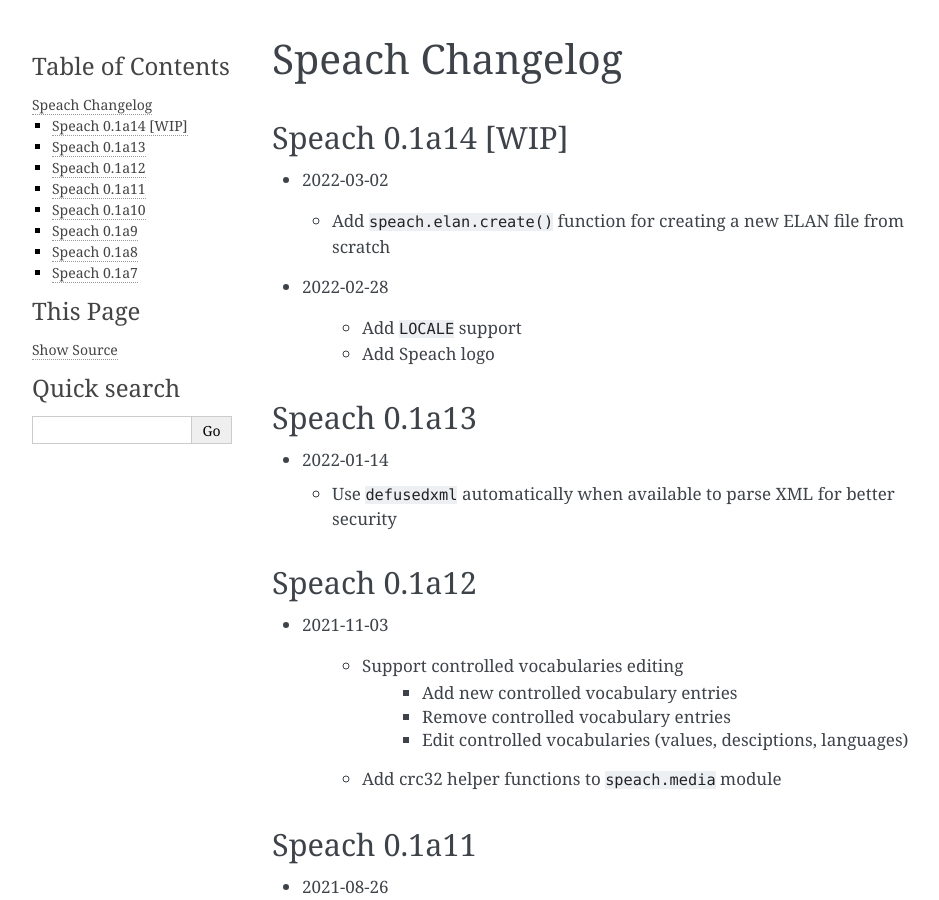
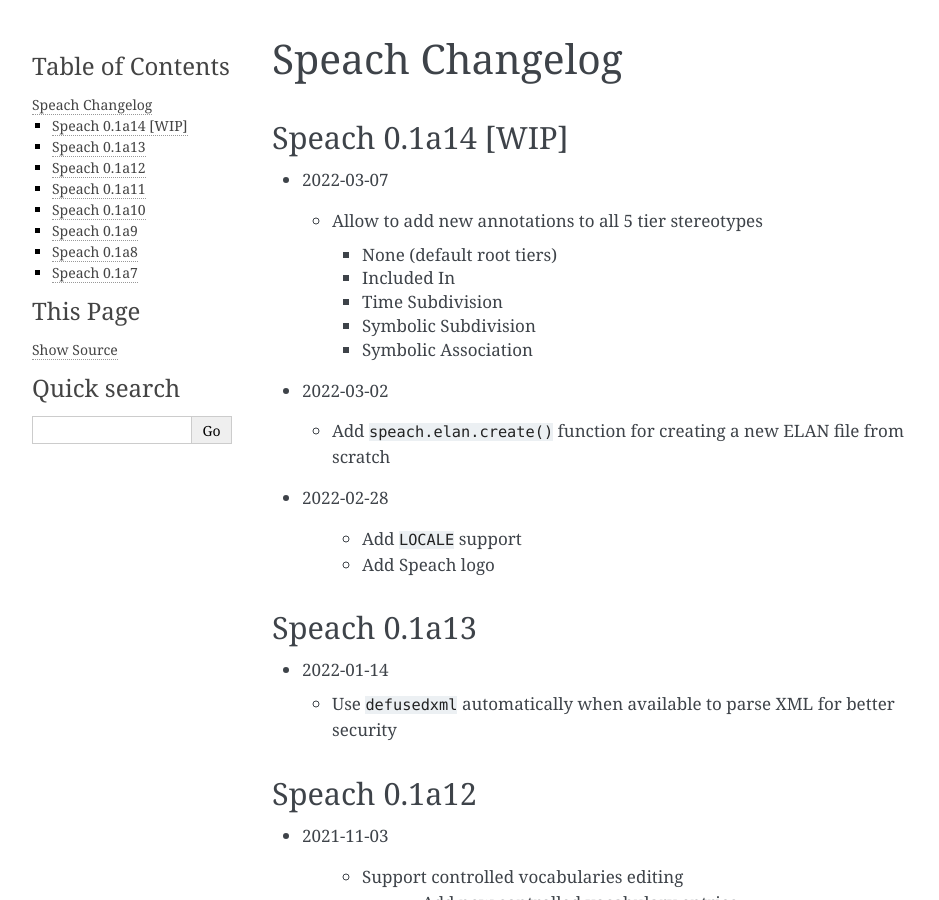
Before and after one commit to neocl/speach, a Sphinx documentation site: the page built from docs/updates.rst, in a window 1280 px wide and 900 px high. Shown: the whole window, without its empty margins (148-1087 px from the left). Built offline with Sphinx 7.4.7, drawn with Linux system fonts in a browser that asks for light colours.

Commit message:
update documentation

```diff
--- a/docs/updates.rst
+++ b/docs/updates.rst
@@ -5,6 +5,16 @@
 
 Speach 0.1a14 [WIP]
 -------------
+
+- 2022-03-07
+
+  - Allow to add new annotations to all 5 tier stereotypes
+
+    - None (default root tiers)
+    - Included In
+    - Time Subdivision
+    - Symbolic Subdivision
+    - Symbolic Association
 
 - 2022-03-02
 
```
